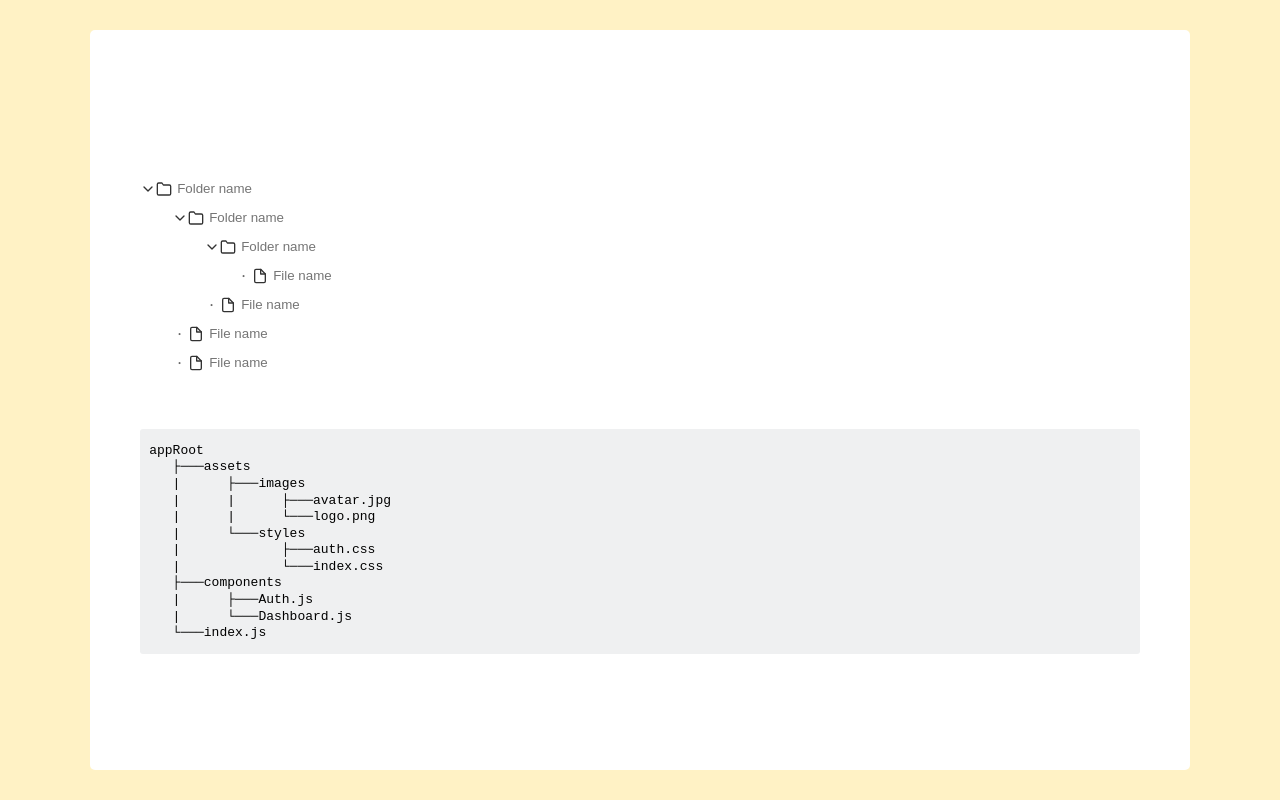
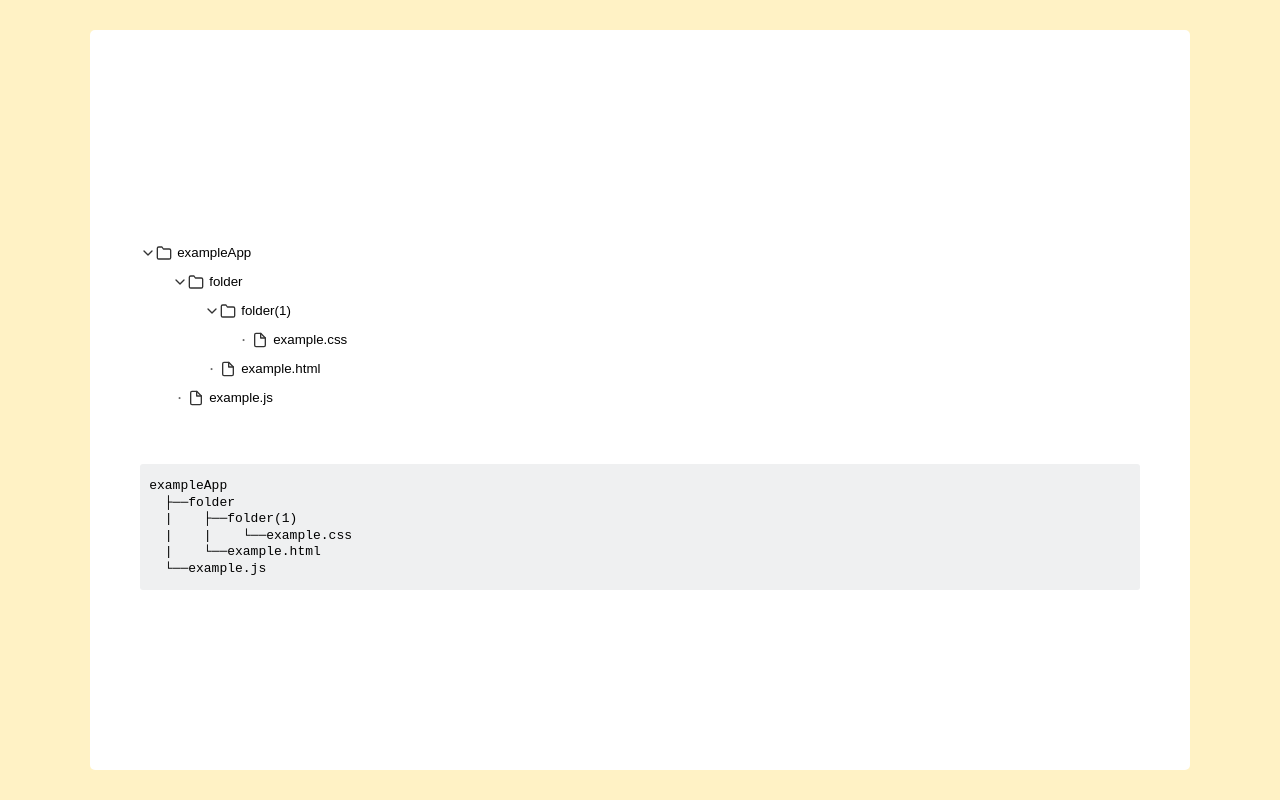
Before and after one commit to lucsande/file-tree-writer, a React (Create React App) app: page / in a window 1280 px wide. Built offline with nearby package versions, Linux system fonts and the light colour scheme.

Commit message:
use exampleFileTree instead of the more complex testFileTree when page reloads

```diff
--- a/src/components/FileTree/index.js
+++ b/src/components/FileTree/index.js
@@ -1,6 +1,6 @@
 import React, { useState, useEffect } from "react";
 import { FileTreeContainer, FileTreeLine } from "./styles";
-import { writeFileTree } from '../../utils/fileTreeWriter'
+import { writeFileTree } from './methods/fileTreeWriter'
 import { useFileTree } from "../../hooks/fileTree";
 
 function FileTree() {
@@ -18,7 +18,7 @@ function FileTree() {
     <FileTreeContainer>
       <code>
         {lines.map(line => (
-          <FileTreeLine key={line}>{line.substring(7)}</FileTreeLine>
+          <FileTreeLine key={line}>{line.substring(5)}</FileTreeLine>
         ))}
       </code>
     </FileTreeContainer>
--- a/src/utils/fileTreeWriter.js
+++ b/src/components/FileTree/methods/fileTreeWriter.js
@@ -1,7 +1,7 @@
-const blank = "       ";
-const iPipe = "   |   ";
-const tPipe = "   ├───";
-const lPipe = "   └───";
+const blank = "     ";
+const iPipe = "  |  ";
+const tPipe = "  ├──";
+const lPipe = "  └──";
 
 export const writeFileTree = fileTree => {
   const isLastChild = true;
--- a/src/components/FilesForm/InputLine.js
+++ b/src/components/FilesForm/InputLine.js
@@ -3,13 +3,13 @@ import { InputContainer, Input, MidDot } from "./styles";
 
 import { FiChevronDown, FiFolder, FiFile } from "react-icons/fi";
 
-export default function FilesForm({ type, col }) {
+export default function FilesForm({ type, col, value }) {
   if (type === "folder") {
     return (
       <InputContainer col={col}>
         <FiChevronDown style={{opacity: 0.8}}/>
         <FiFolder style={{opacity: 0.8}}/>
-        <Input placeholder="Folder name"></Input>
+    <Input placeholder="Folder name" value={value}></Input>
       </InputContainer>
     );
   } else if (type === "file") {
@@ -17,7 +17,7 @@ export default function FilesForm({ type, col }) {
       <InputContainer col={col}>
         <MidDot>&#183;</MidDot>
         <FiFile style={{opacity: 0.8}}/>
-        <Input placeholder="File name"></Input>
+    <Input placeholder="File name" value={value}></Input>
       </InputContainer>
     );
   }
--- a/src/components/FilesForm/index.js
+++ b/src/components/FilesForm/index.js
@@ -10,13 +10,12 @@ function FilesForm() {
 
   return (
     <FilesFormContainer>
-      <InputLine type="folder" col="0" />
-      <InputLine type="folder" col="1" />
-      <InputLine type="folder" col="2" />
-      <InputLine type="file" col="3" />
-      <InputLine type="file" col="2" />
-      <InputLine type="file" col="1" />
-      <InputLine type="file" col="1" />
+      <InputLine type="folder" col="0" value='exampleApp'/>
+      <InputLine type="folder" col="1" value='folder' />
+      <InputLine type="folder" col="2" value='folder(1)' />
+      <InputLine type="file" col="3" value='example.css' />
+      <InputLine type="file" col="2" value='example.html' />
+      <InputLine type="file" col="1" value='example.js' />
     </FilesFormContainer>
   );
 }
--- a/src/hooks/fileTree.js
+++ b/src/hooks/fileTree.js
@@ -1,5 +1,5 @@
 import React, { createContext, useState, useCallback, useContext, useEffect } from "react";
-import testFileTree from "../utils/testFileTree";
+import exampleFileTree from "../utils/exampleFileTree";
 
 const fileTreeContext = createContext(null);
 
@@ -8,7 +8,7 @@ const FileTreeProvider = ({ children }) => {
 
   useEffect(() => {
     async function loadInitialFileTree() {
-      setFileTree(testFileTree);
+      setFileTree(exampleFileTree);
     }
 
     loadInitialFileTree();
--- /dev/null
+++ b/src/utils/exampleFileTree.js
@@ -0,0 +1,12 @@
+const exampleFileTree = {
+  _name: "exampleApp",
+  "folder": {
+    _name: "folder",
+    "folder(1)": { _name: "folder(1)", "example.css": { _name: "example.css" } },
+
+    "example.html": { _name: "example.html" },
+  },
+  "example.js": { _name: "example.js" },
+};
+
+export default exampleFileTree;
```
